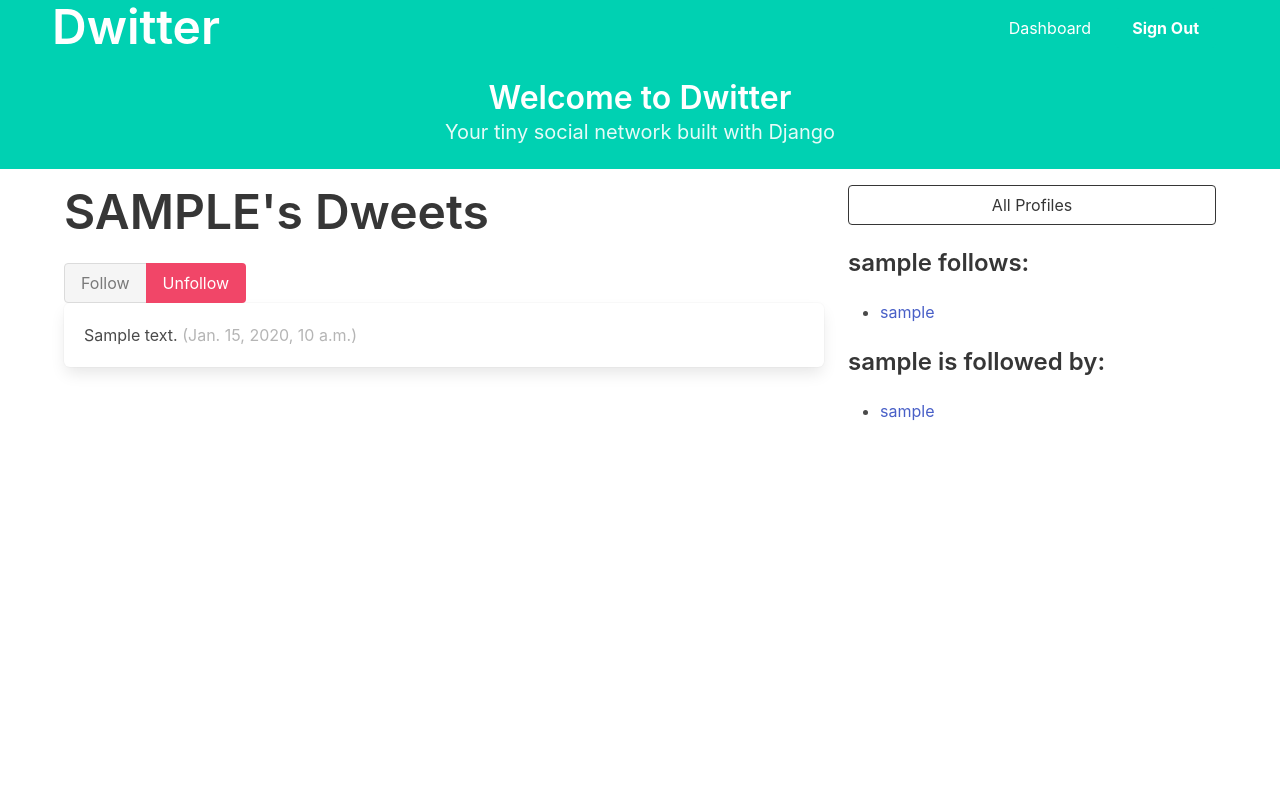
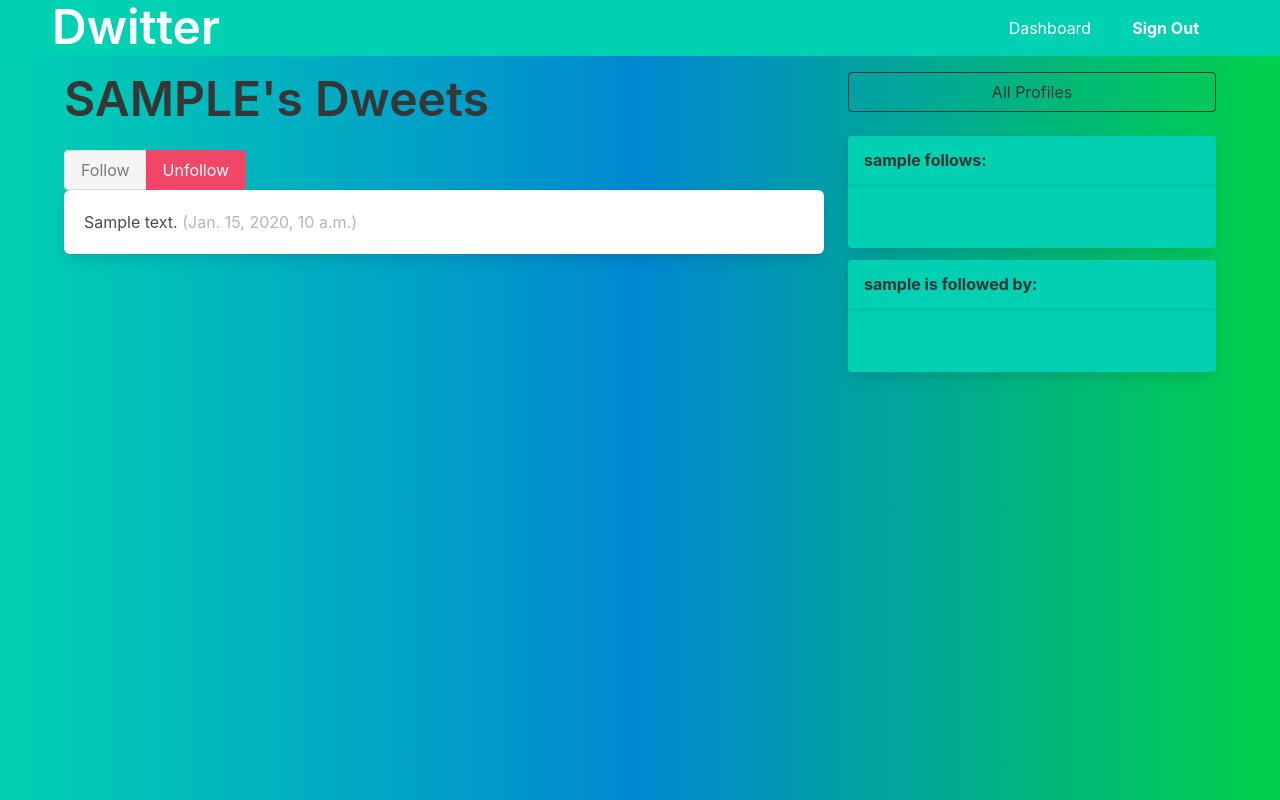
Before and after one commit to prietoj475/dwitter, a Django app: page /profile/1 in a window 1280 px wide. Run offline with Django 4.2, Linux system fonts and the light colour scheme; a user stored in the database is signed in; tables that the repository leaves empty hold one stand-in row (values such as "Sample post").

Commit message:
Updated Styling

```diff
--- a/dwitter/templates/base.html
+++ b/dwitter/templates/base.html
@@ -5,11 +5,21 @@
     <meta http-equiv="X-UA-Compatible" content="IE=edge">
     <meta name="viewport" content="width=device-width, initial-scale=1.0">
     <!-- Include the Bulma CSS framework for styling -->
-    <link rel="stylesheet"
-          href="https://cdn.jsdelivr.net/npm/bulma@0.9.3/css/bulma.min.css">
-    <!-- <title>Dwitter</title> -->
+    <link rel="stylesheet" href="https://cdn.jsdelivr.net/npm/bulma@0.9.3/css/bulma.min.css">
+    <style>
+    .gradient-custom {
+        /* fallback for old browsers */
+        background: #6a11cb;
+
+        /* Chrome 10-25, Safari 5.1-6 */
+        background: -webkit-linear-gradient(to right, #01D1B2, #0188D1, #01D14A);
+
+        /* W3C, IE 10+/ Edge, Firefox 16+, Chrome 26+, Opera 12+, Safari 7+ */
+        background: linear-gradient(to right, #01D1B2, #0188D1, #01D14A)
+    }
+    </style>
 </head>
-<body>
+<body class="gradient-custom" style="height: 100vh;">
     <section class="hero is-primary is-small mb-4">
         <div class="hero-head">
             <nav class="navbar">
@@ -56,6 +66,7 @@
             </nav>
         </div>
 
+        {% if not user.is_authenticated %}
             <div class="hero-body">
                 <div class="container has-text-centered">
                     <p class="title">
@@ -66,6 +77,7 @@
                     </p>
                 </div>
             </div>
+        {% endif %}
     </section>
 
     <div class="container">
--- a/dwitter/templates/dwitter/dashboard.html
+++ b/dwitter/templates/dwitter/dashboard.html
@@ -8,7 +8,7 @@
             <div class="box">
                 {{dweet.body}}
                 <span class="is-small has-text-grey-light">
-                    ({{ dweet.created_at }} by {{ dweet.user.username }}
+                    {{ dweet.created_at }} by {{ dweet.user.username }}
                 </span>
             </div>
     {% endfor %}
@@ -26,7 +26,7 @@
 
         <div class="block">
             <a href="{% url 'dwitter:profile' request.user.profile.id %} ">
-                <button class="button is-success is-light is-outlined is-fullwidth">
+                <button class="button is-dark is-outlined is-fullwidth">
                     My Profile
                 </button>
             </a>
--- a/dwitter/templates/dwitter/profile.html
+++ b/dwitter/templates/dwitter/profile.html
@@ -52,37 +52,49 @@
             </a>
         </div>
 
-        <div class="block">
-            <h3 class="title is-4">
+        <div class="card" style="background-color: #01d1b2;">
+            <header class="card-header">
+                <h3 class="card-header-title">
                     {{profile.user.username}} follows:
                 </h3>
+            </header>
+            <div class="card-content">
                 <div class="content">
                     <ul>
                     {% for following in profile.follows.all %}
-                    <li>
-                        <a href="{% url 'dwitter:profile' following.id %}">
+                        {% if following != profile %}
+                        <li style="list-style: none;">
+                            <a class="button is-info is-rounded" href="{% url 'dwitter:profile' following.id %}">
                                 {{ following }}
                             </a>
                         </li>
+                        {% endif %}
                     {% endfor %}
                     </ul>
                 </div>
             </div>
+        </div>
 
-        <div class="block">
-            <h3 class="title is-4">
+        <div class="card mt-3" style="background-color: #01d1b2;">
+            <header class="card-header">
+                <h3 class="card-header-title">
                     {{profile.user.username}} is followed by:
                 </h3>
+            </header>
+            <div class="card-content">
                 <div class="content">
                     <ul>
                     {% for follower in profile.followed_by.all %}
-                    <li>
-                        <a href="{% url 'dwitter:profile' follower.id %}">
+                        {% if follower != profile %}
+                        <li style="list-style: none;">
+                            <a class="button is-info is-rounded" href="{% url 'dwitter:profile' follower.id %}">
                                 {{ follower }}
                             </a>
                         </li>
+                        {% endif %}
                     {% endfor %}
                     </ul>
+                </div>
             </div>
         </div>
 
--- a/dwitter/templates/dwitter/profile_list.html
+++ b/dwitter/templates/dwitter/profile_list.html
@@ -23,7 +23,7 @@
                 </p>
                 <p class="subtitle is-6">
                   @{{ profile.user.username|lower }}
-                </p>ß
+                </p>
               </div>
             </div>
           </div>
--- a/dwitter/views.py
+++ b/dwitter/views.py
@@ -17,6 +17,8 @@ def home(request):
     return render(request, 'auth/loginuser.html')
 
 def signupuser(request):
+    if request.user.is_authenticated:
+        return redirect('dwitter:dashboard')
     if request.method == 'GET':
         return render(request, 'auth/signupuser.html', {'form':UserCreationForm()})
     else:
@@ -33,6 +35,8 @@ def signupuser(request):
             return render(request, 'auth/signupuser', {'form':UserCreationForm, 'error': 'Password did not match'})
 
 def loginuser(request):
+    if request.user.is_authenticated:
+        return redirect('dwitter:dashboard')
     if request.method == 'GET':
         return render(request, 'auth/loginuser.html', {'form':AuthenticationForm})
     else:
--- a/social/settings.py
+++ b/social/settings.py
@@ -122,3 +122,9 @@ STATIC_URL = 'static/'
 # https://docs.djangoproject.com/en/4.1/ref/settings/#default-auto-field
 
 DEFAULT_AUTO_FIELD = 'django.db.models.BigAutoField'
+
+MEDIA_ROOT =  BASE_DIR / 'media'
+MEDIA_URL = '/media/'
+
+LOGIN_URL='/login'
+LOGIN_REDIRECT_URL='/login/'
```
Also changed, not shown: 2 other files. Lines whose indentation alone changed are shown as unchanged.
